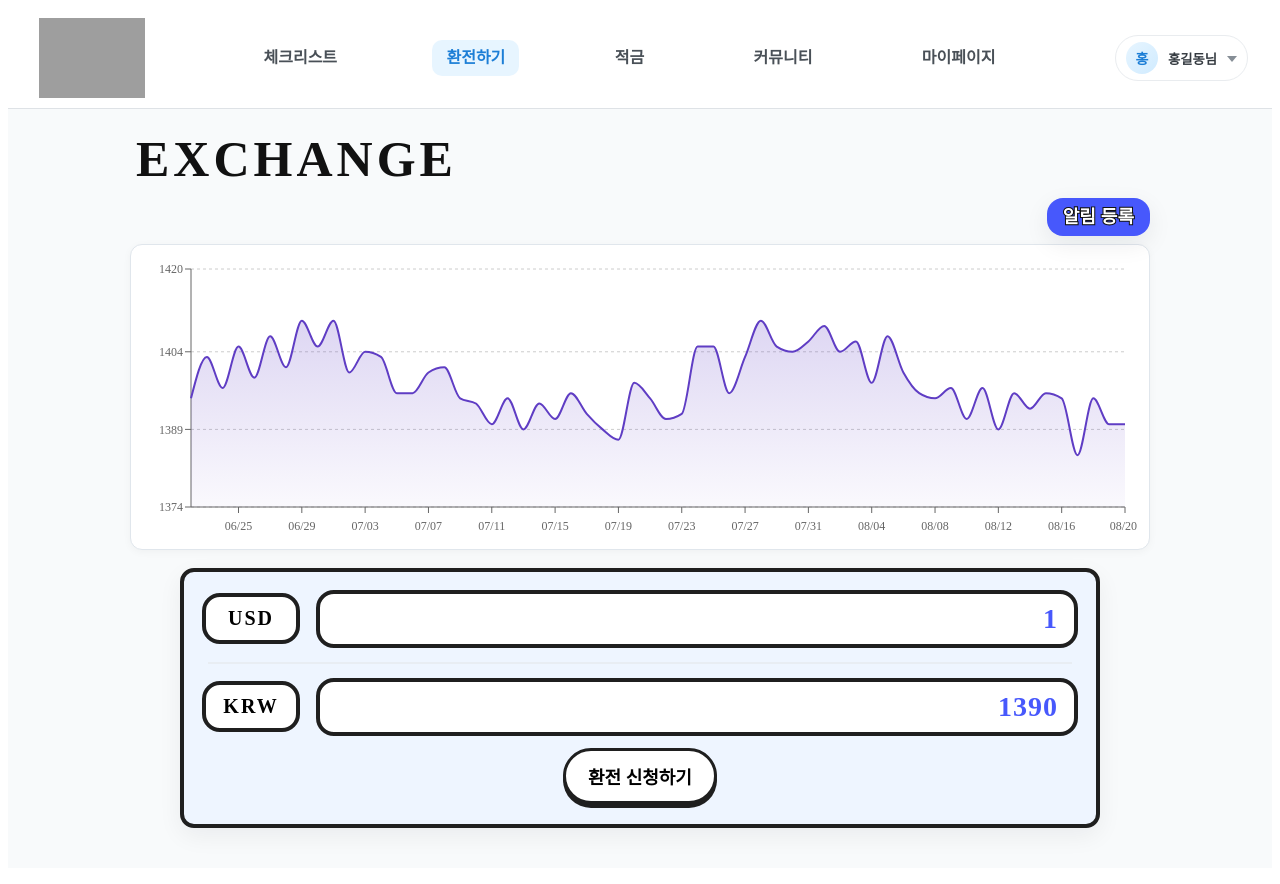
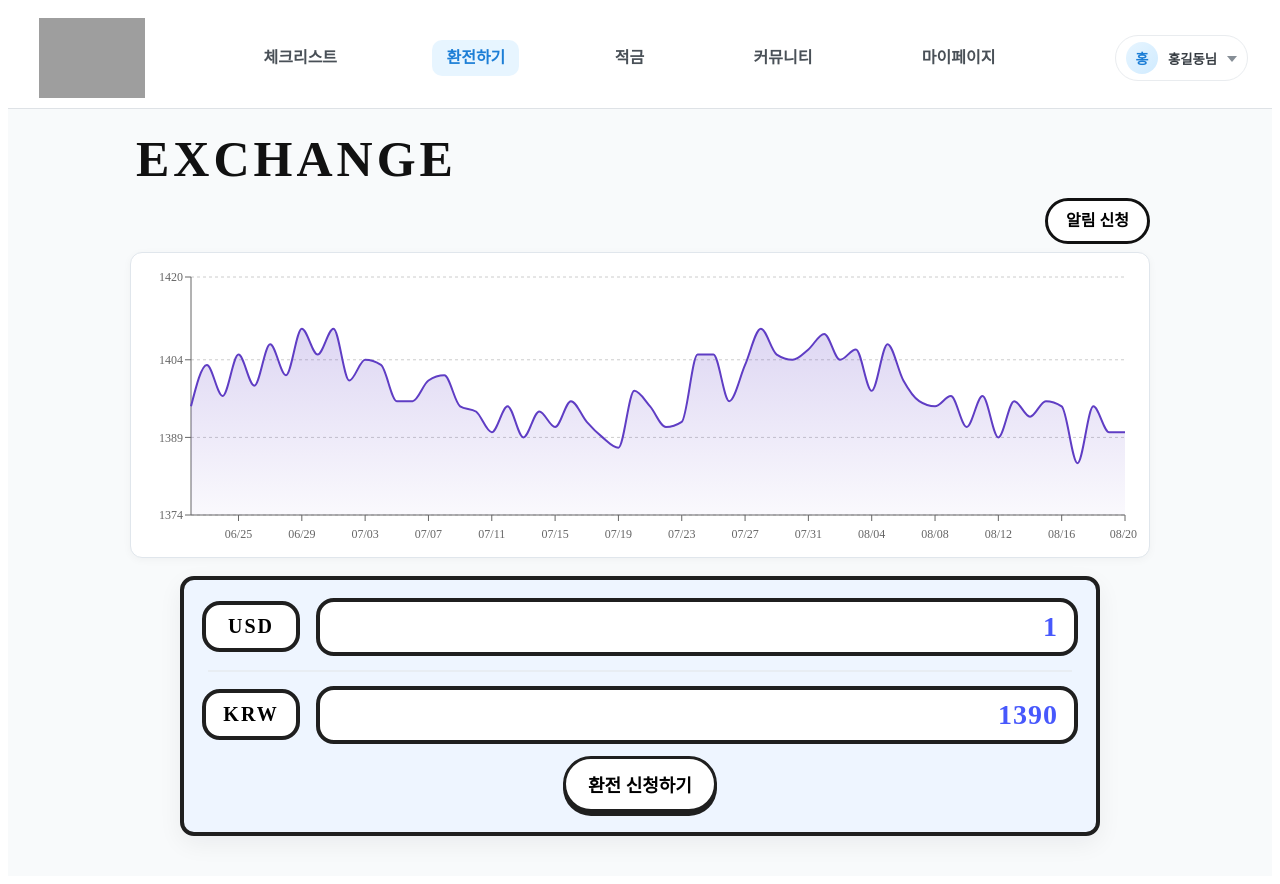
Before and after one commit to cassiem2997/day0, a React (Vite) app in the folder apps/web/: page /exchange in a window 1280 px wide. Built offline with nearby package versions, Linux system fonts and the light colour scheme; sample sign-in values are in the browser's storage; grey boxes are pictures that could not be loaded; a web font is replaced by a local one.

Commit message:
fix : 숫자 1000단위마다 , 나오게 수정

```diff
--- a/apps/web/src/components/FxAlertButton/FxAlertButton.module.css
+++ b/apps/web/src/components/FxAlertButton/FxAlertButton.module.css
@@ -1,35 +1,21 @@
 .alertBtn {
-  padding: 10px 16px;
-  border: none;
-  border-radius: 16px;
-  background: #4758fc; /* 버튼 배경 */
+  padding: 12px 18px;
+  border-radius: 999px;
+  border: 3px solid #111; /* 굵은 외곽선 */
+  background: #fff;
   cursor: pointer;
   display: inline-flex;
   align-items: center;
   justify-content: center;
-  box-shadow: 0 8px 24px rgba(16, 24, 40, 0.08);
+  transition: transform 0.02s ease, box-shadow 0.02s ease;
+}
+.strokeText {
+  font-weight: 900;
+  font-size: 16px;
+  line-height: 1;
+  font-family: "EF_jejudoldam";
 }
 
-.strokeText {
-  /* 기본 타이포 */
-  font-weight: 900;
-  font-size: 18px;
-  line-height: 1;
-  white-space: nowrap;
-
-  /* 흰 글자 + 검은 윤곽선 */
-  color: #fff;
-  -webkit-text-fill-color: #fff;
-  -webkit-text-stroke: 2px #121212;
-  paint-order: stroke fill;
-  /* 스무딩 */
-  -webkit-font-smoothing: antialiased;
-  -moz-osx-font-smoothing: grayscale;
-}
-
-
-
-/* 눌림 효과 */
 .alertBtn:active {
   transform: translateY(1px);
   box-shadow: 0 4px 16px rgba(16, 24, 40, 0.08);
--- a/apps/web/src/components/FxAlertButton/FxAlertButton.tsx
+++ b/apps/web/src/components/FxAlertButton/FxAlertButton.tsx
@@ -1,7 +1,41 @@
 import Swal from "sweetalert2";
-import styles from "./FxAlertButton.module.css";
+import styles from "./FxAlertButton.module.css"; // 기존 버튼 스타일 그대로 사용
 
-type Direction = "at_or_below" | "at_or_above";
+// 간단 유틸
+const stripCommas = (s: string) => s.replace(/,/g, "");
+const fmtUSDString = (s: string) => {
+  const hasDot = s.includes(".");
+  const [i, f = ""] = s.split(".");
+  const intFmt = (parseInt(i || "0", 10) || 0).toLocaleString("en-US");
+  return hasDot ? `${intFmt}.${f}` : intFmt;
+};
+const fmtKRWString = (s: string) =>
+  (parseInt(s || "0", 10) || 0).toLocaleString("ko-KR");
+const sanitizeUsd = (s: string) => {
+  s = s.replace(/[^\d.]/g, "");
+  if (s.startsWith(".")) s = "0" + s;
+  const firstDot = s.indexOf(".");
+  if (firstDot !== -1) {
+    const head = s.slice(0, firstDot);
+    const tail = s.slice(firstDot + 1).replace(/\./g, "");
+    s = head + "." + tail;
+  }
+  if (!s.startsWith("0.")) {
+    s = s.replace(/^0+(?=\d)/, "");
+    if (s === "") s = "0";
+  }
+  if (s.includes(".")) {
+    const [i, f] = s.split(".");
+    s = i + "." + f.slice(0, 2); // 소수 2자리
+  }
+  return s;
+};
+const sanitizeKrw = (s: string) => {
+  s = s.replace(/[^\d]/g, "");
+  s = s.replace(/^0+(?=\d)/, "");
+  if (s === "") s = "0";
+  return s;
+};
 
 export default function FxAlertButton({
   baseCcy = "USD",
@@ -10,79 +44,130 @@ export default function FxAlertButton({
 }: {
   baseCcy?: string;
   quoteCcy?: string;
-  current?: number;
+  current?: number; // 최신 환율(예: 1398) → 기본값으로 꽂아줌
 }) {
-  const onClick = async () => {
-    const { value, isConfirmed } = await Swal.fire<{
-      cond: Direction;
-      target: number;
-    }>({
-      title: "환율 알림 등록",
+  const openModal = async () => {
+    const initUsd = "1";
+    const initKrw = fmtKRWString(String(Math.round((current ?? 1398) * 1)));
+
+    await Swal.fire({
+      width: 560,
+      padding: 0,
+      showConfirmButton: false, // 내부 커스텀 버튼 사용
       html: `
-        <div style="text-align:left">
-          <div style="margin-bottom:10px;">
-            <div style="font-size:12px;color:#6b7480;">통화쌍</div>
-            <div style="font-weight:700">${baseCcy} → ${quoteCcy}</div>
+<div id="fxa" style="font-family: 'EF_jejudoldam', system-ui, -apple-system, Segoe UI, Roboto, 'Noto Sans KR', 'Apple SD Gothic Neo', sans-serif;">
+  <div style="margin: 18px; background:#f3f9ff; border:4px solid #111; border-radius:18px; padding:22px 22px 26px;">
+    <div style="display:flex; justify-content:center; margin-bottom:16px;">
+      <div style="background:#fff; border:4px solid #111; border-radius:999px; padding:10px 20px; font-weight:900; font-size:22px;">알림 신청</div>
     </div>
-          <div style="margin-bottom:10px;">
-            <div style="font-size:12px;color:#6b7480;">조건</div>
-            <select id="fx-cond" class="swal2-input" style="width:100%;box-sizing:border-box;height:42px">
-              <option value="at_or_below">이하로 떨어지면</option>
-              <option value="at_or_above">이상으로 올라가면</option>
-            </select>
+
+    <!-- USD -->
+    <div style="display:flex; align-items:center; gap:16px; margin-top:8px;">
+      <span style="min-width:90px; text-align:center; background:#4758FC; color:#fff; border:4px solid #111; border-radius:24px; padding:12px 14px; font-weight:900; font-size:20px; letter-spacing:2px;">
+        ${baseCcy}
+      </span>
+      <div style="flex:1; border:4px solid #111; border-radius:24px; background:#fff; padding:10px 16px; display:flex; align-items:center; justify-content:flex-end;">
+        <input id="fxa-usd" type="text" inputmode="decimal"
+          value="${initUsd}"
+          style="width:100%; text-align:right; border:none; outline:none; background:transparent; font-weight:900; font-size:26px; color:#4758fc;" />
       </div>
-          <div>
-            <div style="font-size:12px;color:#6b7480;">목표 환율</div>
-            <input id="fx-target" type="number" step="0.01" min="0" class="swal2-input" style="width:100%;box-sizing:border-box" value="${
-              current ?? ""
-            }" placeholder="예: 1390" />
+    </div>
+
+    <div style="height:2px; background:#e8edf3; margin:14px 6px;"></div>
+
+    <!-- KRW -->
+    <div style="display:flex; align-items:center; gap:16px; margin-top:4px;">
+      <span style="min-width:90px; text-align:center; background:#4758FC; color:#fff; border:4px solid #111; border-radius:24px; padding:12px 14px; font-weight:900; font-size:20px; letter-spacing:2px;">
+        ${quoteCcy}
+      </span>
+      <div style="flex:1; border:4px solid #111; border-radius:24px; background:#fff; padding:10px 16px; display:flex; align-items:center; justify-content:flex-end;">
+        <input id="fxa-krw" type="text" inputmode="numeric"
+          value="${initKrw}"
+          style="width:100%; text-align:right; border:none; outline:none; background:transparent; font-weight:900; font-size:26px; color:#4758fc;" />
+      </div>
+    </div>
+
+    <div style="display:flex; justify-content:center; margin-top:22px;">
+      <button id="fxa-submit"
+        style="
+          border:none; cursor:pointer;
+          padding:12px 24px; border-radius:999px;
+          background:#4758FC; color:#fff; font-weight:900; font-size:18px;
+          box-shadow:0 4px 0 #111; border:3px solid #111;">
+        신청하기
+      </button>
+    </div>
   </div>
 </div>
       `,
-      showCancelButton: true,
-      confirmButtonText: "등록",
-      cancelButtonText: "취소",
-      focusConfirm: false,
-      preConfirm: () => {
-        const condEl = document.getElementById(
-          "fx-cond"
-        ) as HTMLSelectElement | null;
-        const targetEl = document.getElementById(
-          "fx-target"
-        ) as HTMLInputElement | null;
-        const cond = (condEl?.value || "at_or_below") as Direction;
-        const target = Number(targetEl?.value || "");
-        if (!targetEl?.value || Number.isNaN(target) || target <= 0) {
-          Swal.showValidationMessage("유효한 목표 환율을 입력하세요.");
+      didOpen: () => {
+        const usdEl = document.getElementById("fxa-usd") as HTMLInputElement;
+        const krwEl = document.getElementById("fxa-krw") as HTMLInputElement;
+        const submitEl = document.getElementById(
+          "fxa-submit"
+        ) as HTMLButtonElement;
+
+        const rate = current ?? 1398;
+
+        const onUsdInput = () => {
+          const raw = stripCommas(usdEl.value);
+          const s = sanitizeUsd(raw);
+          usdEl.value = fmtUSDString(s);
+
+          const v = parseFloat(s) || 0;
+          krwEl.value = fmtKRWString(String(Math.round(v * rate)));
+        };
+
+        const onKrwInput = () => {
+          const raw = stripCommas(krwEl.value);
+          const s = sanitizeKrw(raw);
+          krwEl.value = fmtKRWString(s);
+
+          const v = parseInt(s || "0", 10) || 0;
+          const usdNum = Math.round((v / rate) * 100) / 100;
+          const usdStr = usdNum
+            .toFixed(2)
+            .replace(/\.00$/, "")
+            .replace(/(\.\d)0$/, "$1");
+          usdEl.value = fmtUSDString(usdStr);
+        };
+
+        usdEl.addEventListener("input", onUsdInput);
+        krwEl.addEventListener("input", onKrwInput);
+
+        const submit = async () => {
+          const usd = parseFloat(stripCommas(usdEl.value)) || 0;
+          const krw = parseInt(stripCommas(krwEl.value) || "0", 10) || 0;
+          if (usd <= 0 || krw <= 0) {
+            await Swal.fire({
+              icon: "warning",
+              title: "값을 확인하세요",
+              text: "0보다 큰 값을 입력해 주세요.",
+              confirmButtonText: "확인",
+            });
             return;
           }
-        return { cond, target };
-      },
-    });
-
-    if (!isConfirmed || !value) return;
-
-    // 연동 스텁
-    console.log("[FX ALERT STUB]", {
-      baseCcy,
-      quoteCcy,
-      direction: value.cond,
-      target: value.target,
-    });
-
           await Swal.fire({
             icon: "success",
-      title: "알림 등록 완료",
-      text: `${baseCcy}→${quoteCcy} ${
-        value.cond === "at_or_below" ? "≤" : "≥"
-      } ${value.target}로 알림을 설정했어요.`,
+            title: "알림 신청 완료",
+            text: `${baseCcy} 1 = ${krw.toLocaleString(
+              "ko-KR"
+            )} ${quoteCcy} 기준으로 알림을 설정했어요.`,
             confirmButtonText: "확인",
+            confirmButtonColor: "#a8d5ff",
+          });
+        };
+
+        submitEl.addEventListener("click", submit);
+        usdEl.addEventListener("keydown", (e) => e.key === "Enter" && submit());
+        krwEl.addEventListener("keydown", (e) => e.key === "Enter" && submit());
+      },
     });
   };
 
   return (
-    <button type="button" className={styles.alertBtn} onClick={onClick}>
-      <span className={styles.strokeText}>알림 등록</span>
+    <button type="button" className={styles.alertBtn} onClick={openModal}>
+      <span className={styles.strokeText}>알림 신청</span>
     </button>
   );
 }
```
Lines whose indentation alone changed are shown as unchanged.
